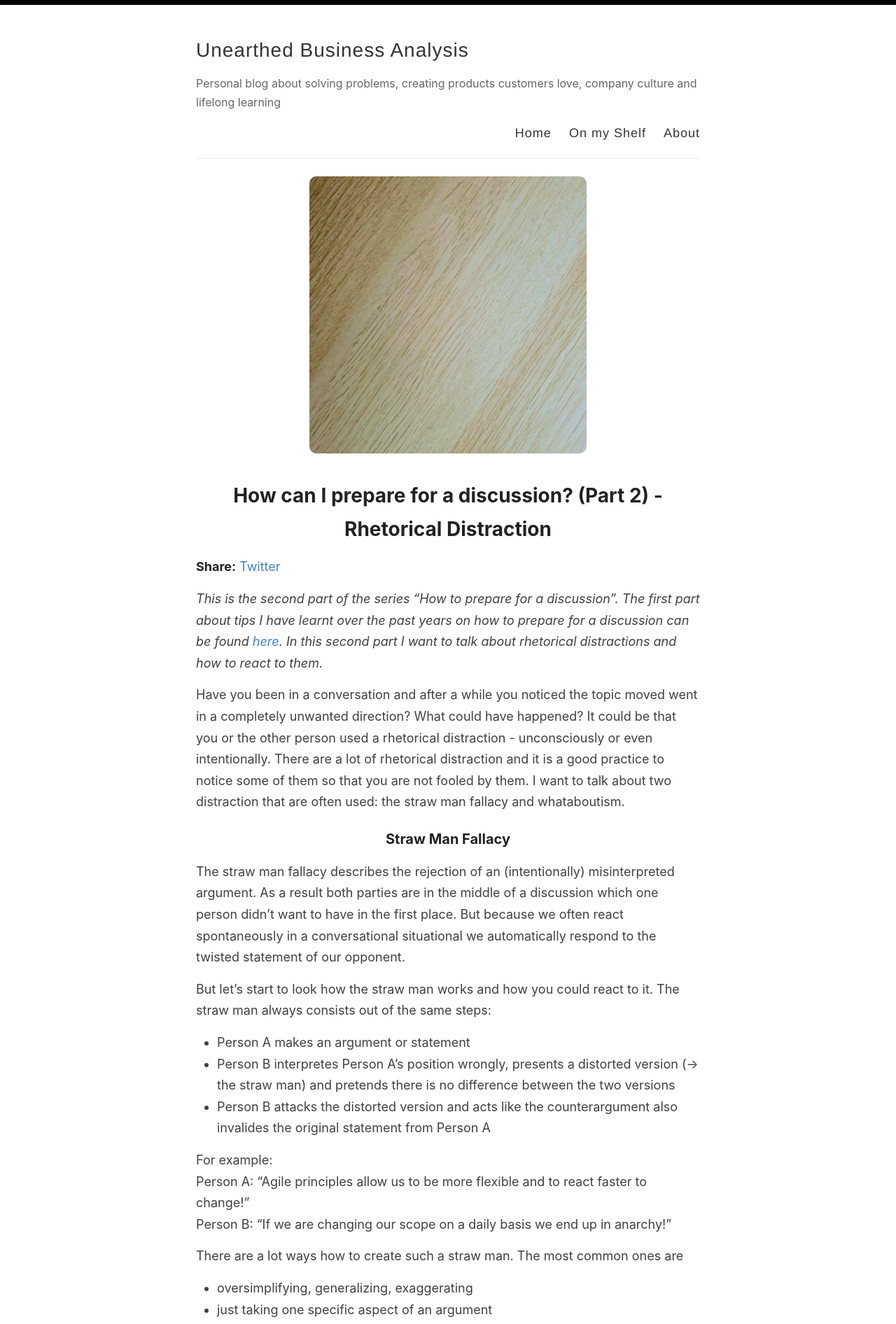
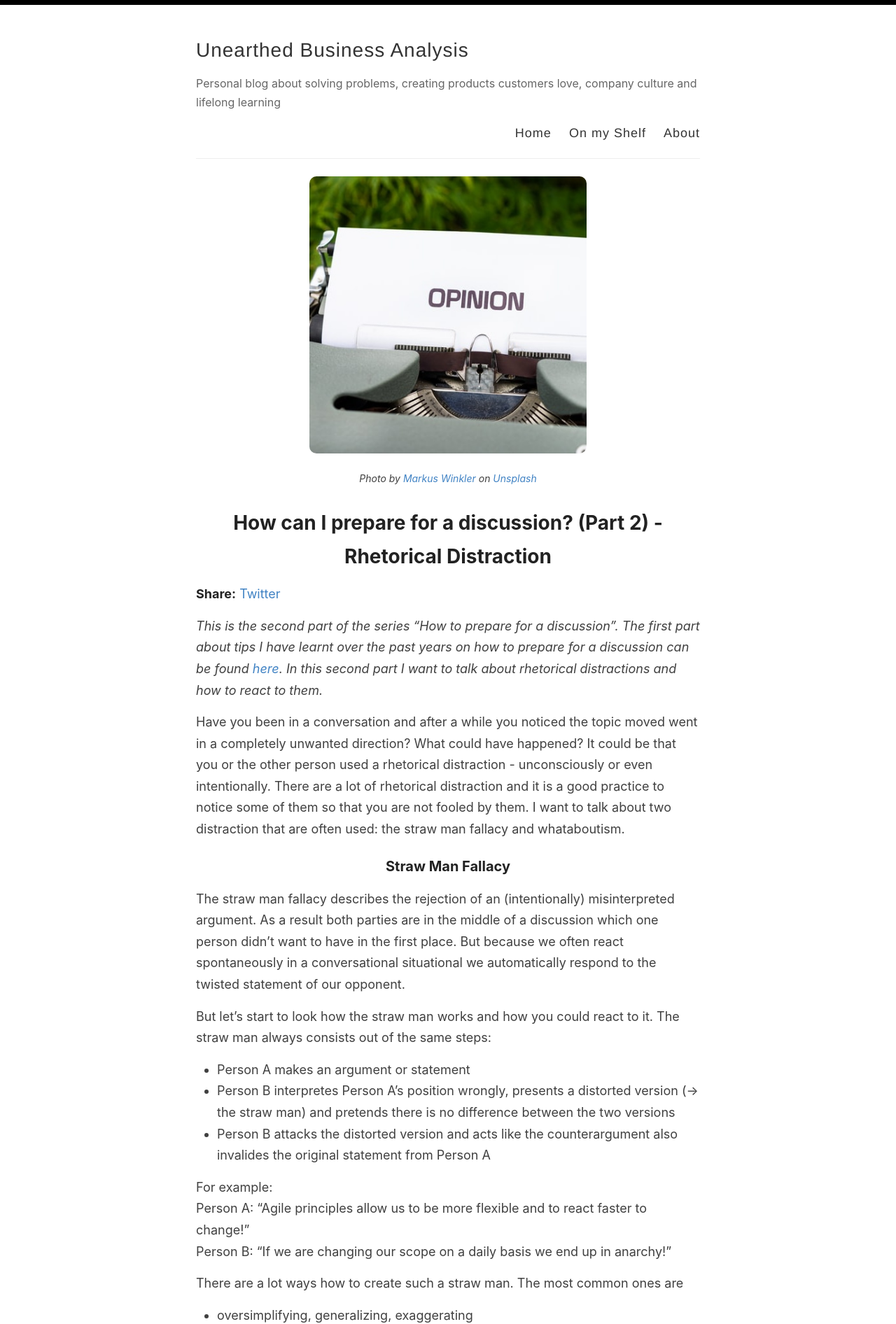
Before and after one commit to noldorf/unearthedBA, a Jekyll site: the page built from _posts/2020-07-01-DiscussionPart2.md, in a window 1280 px wide. Shown: the top 1892 px of the page at 70% size. Built offline with Jekyll 4.4.1, drawn with Linux system fonts in a browser that asks for light colours.

Commit message:
adding picture for 2 articles | allow for image caption

```diff
--- a/_layouts/post.html
+++ b/_layouts/post.html
@@ -7,6 +7,9 @@ layout: default
   {% if page.image %}
   <div class="article-pic-box">
     <img class="article-pic" src="{{ page.image }}" alt="" />
+    {% if page.caption %}
+    <p class="caption">{{page.caption}}</p>
+    {% endif %}
   </div>
   {% endif %}
 
--- a/_posts/2020-07-01-DiscussionPart2.md
+++ b/_posts/2020-07-01-DiscussionPart2.md
@@ -4,7 +4,8 @@ title: How can I prepare for a discussion? (Part 2) - Rhetorical Distraction
 categories: [Communication, Personal Growth]
 <> last_modified_at: 2020-03-03
 date: 2020-07-02
-image: ../images/default.jpg
+image: ../images/articles/opinion_2.jpg
+caption: <span> Photo by <a href="https://unsplash.com/@markuswinkler?utm_source=unsplash&amp;utm_medium=referral&amp;utm_content=creditCopyText">Markus Winkler</a> on <a href="https://unsplash.com/?utm_source=unsplash&amp;utm_medium=referral&amp;utm_content=creditCopyText">Unsplash</a> </span>
 ---
 
 *This is the second part of the series “How to prepare for a discussion”. The first part about tips I have learnt over the past years on how to prepare for a discussion can be found [here](https://www.unearthedba.com/discussionpart1/). In this second part I want to talk about rhetorical distractions and how to react to them.*
--- a/assets/style.scss
+++ b/assets/style.scss
@@ -88,6 +88,11 @@ h4 {
 
 p {
   margin: 15px 0;
+}
+
+.caption{
+  font-size: 14px;
+  font-style: italic;
 }
 
 table {
```
Also changed, not shown: _posts/2020-06-12-DiscussionPart1.md (+2 -1 lines), images/articles/opinion.jpg (added), images/articles/opinion_2.jpg (added).
